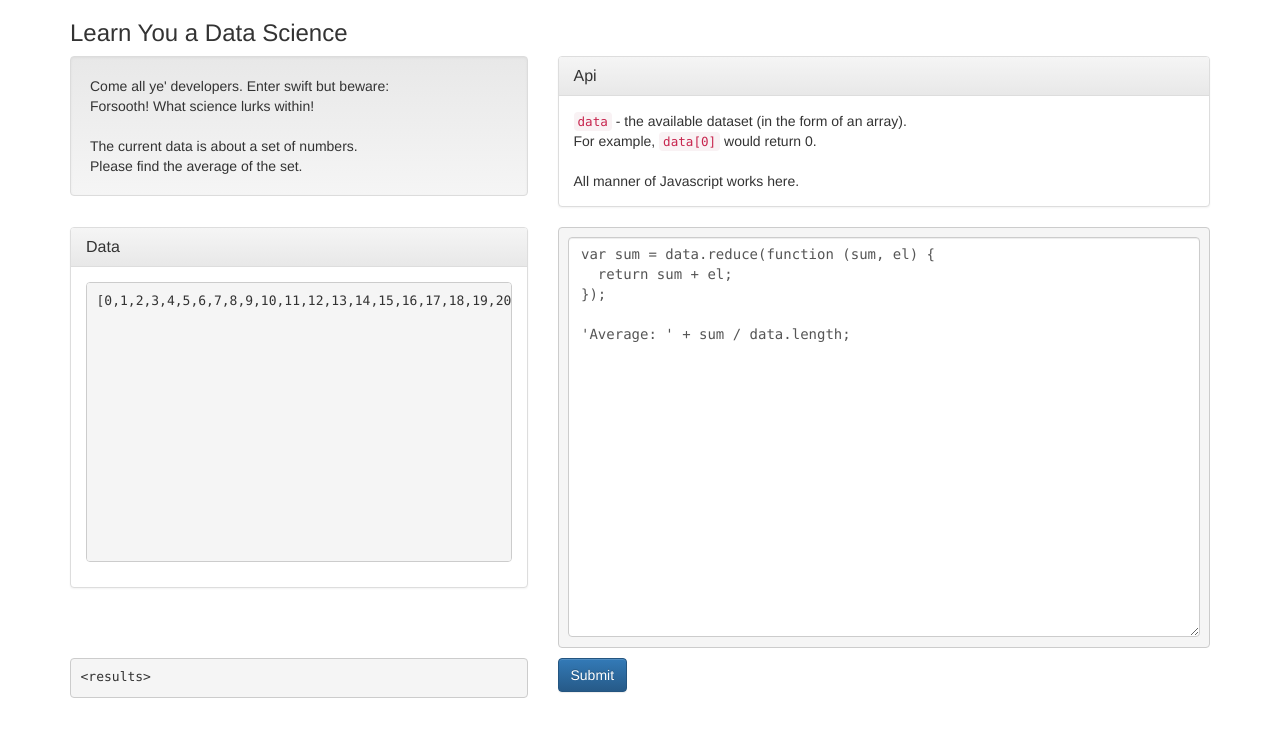
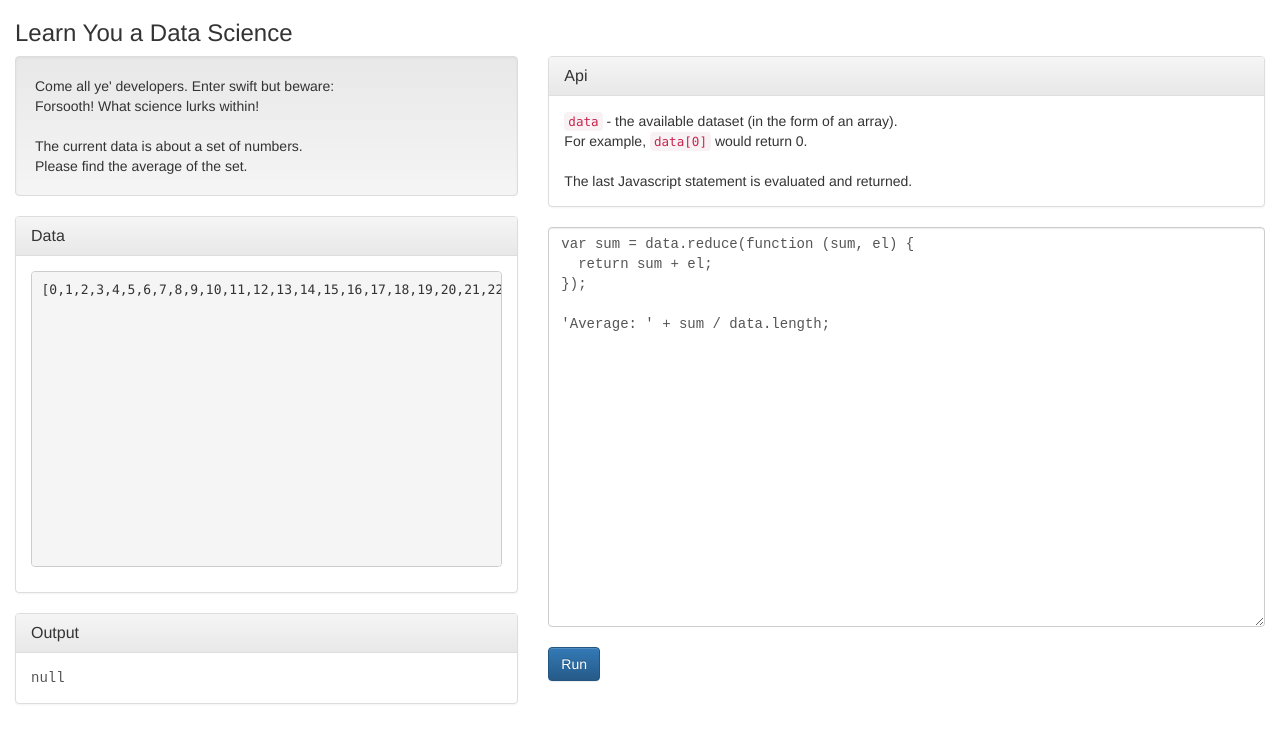
Before and after one commit to heated/data_science, a plain HTML site: page index.html in a window 1280 px wide. Drawn offline with nearby package versions, Linux system fonts and the light colour scheme.

Commit message:
gh-pages publishing

```diff
--- a/css/main.css
+++ b/css/main.css
@@ -1,12 +1,18 @@
 #edit-area {
   width: 100%;
   height: 100%;
+  font-family: monospace;
 }
 
 #data {
-  height: 70%;
+  height: 74%;
 }
 
 #main-content {
   height: 50%;
 }
+
+#results {
+  font-family: monospace;
+  color: #555;
+}
--- a/index.html
+++ b/index.html
@@ -10,14 +10,32 @@
   </head>
 
   <body>
-    <div class="container">
+    <div class="container-fluid">
       <h3>Learn You a Data Science</h3>
-      <div class="row">
+      <div id="main-content" class="row">
 
         <div class="col-md-5">
           <div id="desc" class="well">
             Come all ye' developers. Enter swift but beware:<br>
             Forsooth! What science lurks within!<br>
+          </div>
+
+          <div class="panel panel-default">
+            <div class="panel-heading">
+              <h3 class="panel-title">Data</h3>
+            </div>
+            <div class="panel-body">
+              <pre id="data"></pre>
+            </div>
+          </div>
+
+          <div class="panel panel-default">
+            <div class="panel-heading">
+              <h3 class="panel-title">Output</h3>
+            </div>
+            <div class="panel-body" id="results">
+              null
+            </div>
           </div>
         </div>
 
@@ -30,43 +48,18 @@
               <code>data</code> - the available dataset (in the form of an array).<br>
               For example, <code>data[0]</code> would return 0.<br>
               <br>
-              All manner of Javascript works here.
+              The last Javascript statement is evaluated and returned.<br>
             </div>
           </div>
-        </div>
 
-      </div>
-      <div id="main-content" class="row">
-
-        <div id="main-left" class="col-md-5">
-          <div class="panel panel-default">
-            <div class="panel-heading">
-              <h3 class="panel-title">Data</h3>
-            </div>
-            <div class="panel-body">
-              <pre id="data"></pre>
-            </div>
-          </div>
-        </div>
-
-        <div id="main-right" class="col-md-7">
           <div id="editor">
-            <pre><textarea
+            <textarea
               id="edit-area"
               class="form-control">
-            </textarea></pre>
-          </div>
-        </div>
+            </textarea>
+          </div><br>
 
-      </div>
-      <div class="row">
-
-        <div class="col-md-5">
-          <pre id="results">&lt;results&gt;</pre>
-        </div>
-
-        <div class="col-md-7">
-          <button id="submit" class="btn-primary btn">Submit</button>
+          <button id="submit" class="btn-primary btn">Run</button>
         </div>
 
       </div>
```
